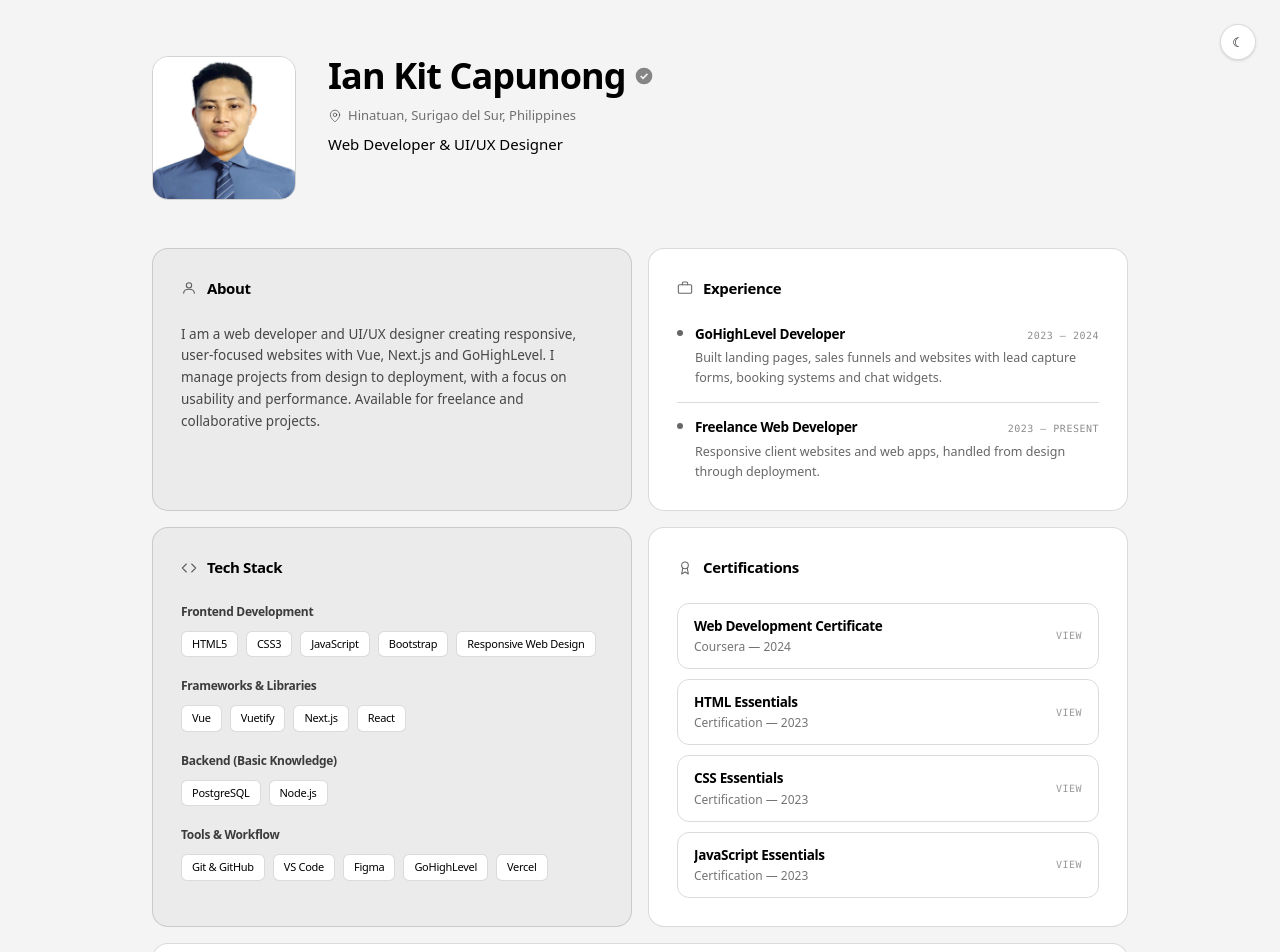
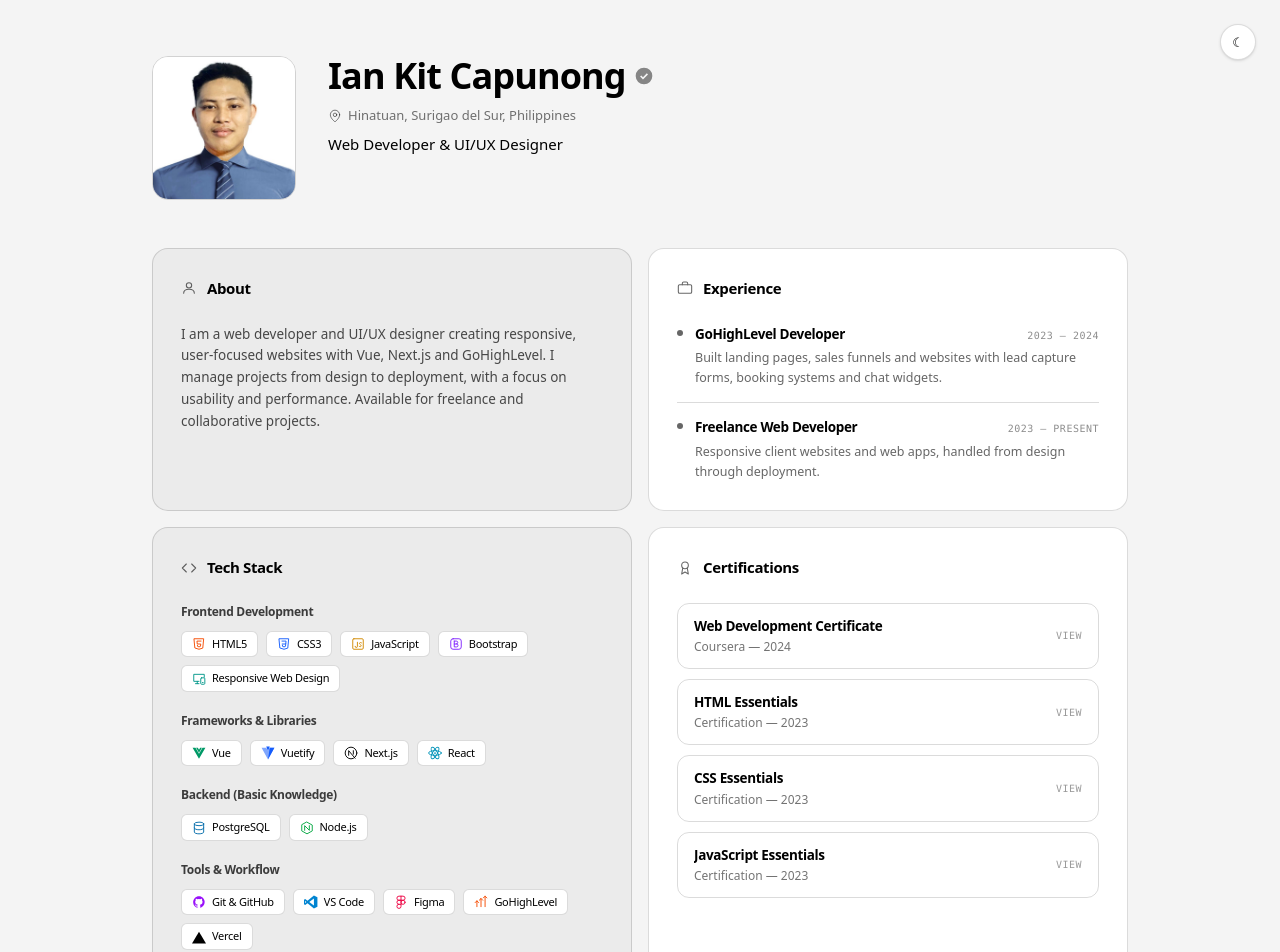
Before and after one commit to iankitcapunong/personweb., a Next.js app: page / in a window 1280 px wide. Shown: the top 952 px of the page. Built offline with nearby package versions, Linux system fonts and the light colour scheme.

Commit message:
add icon and color

```diff
--- a/src/app/globals.css
+++ b/src/app/globals.css
@@ -14,8 +14,7 @@
     "Liberation Mono", monospace;
 }
 
-/* Two colours only. Everything else is one of them at reduced opacity,
-   or a neutral grey mixed from them — no hue is ever introduced. */
+/* Neutral page palette; technology icons add color within their badges. */
 :root {
   --bg: #ffffff;
   --fg: #000000;
@@ -61,6 +60,36 @@ body {
   outline-offset: 2px;
 }
 
+.card-surface {
+  transition: transform 250ms ease, box-shadow 250ms ease,
+    border-color 250ms ease;
+}
+
+.card-surface:focus-within {
+  border-color: color-mix(in oklab, var(--fg) 32%, transparent);
+  box-shadow: 0 12px 32px -16px color-mix(in oklab, var(--fg) 24%, transparent);
+}
+
+@media (hover: hover) and (pointer: fine) {
+  .card-surface:hover {
+    border-color: color-mix(in oklab, var(--fg) 32%, transparent);
+    box-shadow: 0 12px 32px -16px color-mix(in oklab, var(--fg) 24%, transparent);
+  }
+}
+
+@media (hover: hover) and (pointer: fine) and (prefers-reduced-motion: no-preference) {
+  .card-surface:hover:not(:has([role="dialog"])) {
+    transform: translateY(-4px);
+  }
+}
+
+/* Keep the certificate dialog positioned relative to the viewport. */
+.reveal > .card-surface:has([role="dialog"]) {
+  transform: none;
+  animation: none;
+  transition: none;
+}
+
 .reveal {
   opacity: 1;
 }
--- a/src/components/Card.tsx
+++ b/src/components/Card.tsx
@@ -16,7 +16,7 @@ type Props = {
 export default function Card({ title, icon, tinted, fill, action, className = "", children }: Props) {
   return (
     <section
-      className={`rounded-2xl border border-fg/15 p-6 sm:p-7 ${
+      className={`card-surface rounded-2xl border border-fg/15 p-6 sm:p-7 ${
         fill ? "flex flex-col" : ""
       } ${
         tinted ? "bg-tint" : "bg-card"
--- a/src/components/Icon.tsx
+++ b/src/components/Icon.tsx
@@ -2,9 +2,23 @@ type Name =
   | "user" | "briefcase" | "code" | "folder" | "award" | "target"
   | "mail" | "phone" | "message" | "pin" | "chevron" | "external"
   | "image" | "verified" | "file" | "link"
-  | "github" | "linkedin" | "instagram" | "facebook";
+  | "github" | "linkedin" | "instagram" | "facebook"
+  | "html" | "css" | "javascript" | "bootstrap" | "devices"
+  | "vue" | "vuetify" | "nextjs" | "react" | "database" | "nodejs"
+  | "vscode" | "figma" | "growth" | "vercel";
 
 const STROKE: Partial<Record<Name, React.ReactNode>> = {
+  html: <><path d="M4 3h16l-1.5 16L12 21l-6.5-2z" /><path d="M15.5 7h-7l.5 5h6l-.5 4-2.5 1-2.5-1-.2-2" /></>,
+  css: <><path d="M4 3h16l-1.5 16L12 21l-6.5-2z" /><path d="M8.5 7h7l-.5 5H9m6 0-.5 4-2.5 1-2.5-1-.2-2" /></>,
+  javascript: <><rect x="3" y="3" width="18" height="18" rx="2" /><path d="M11 9v7a2 2 0 0 1-4 0m11-6c-3-2-5 1-2 3s1 5-2 3" /></>,
+  bootstrap: <><rect x="3" y="3" width="18" height="18" rx="4" /><path d="M9 7v10h4a2.5 2.5 0 0 0 0-5H9m0-5h3.5a2.5 2.5 0 0 1 0 5" /></>,
+  devices: <><path d="M12 16H3V4h18v5M6 20h6m-3-4v4" /><rect x="15" y="10" width="7" height="11" rx="1.5" /><path d="M18 18h1" /></>,
+  nextjs: <><circle cx="12" cy="12" r="10" /><path d="M8 16V8l11 13m-3-13v6" /></>,
+  react: <><ellipse cx="12" cy="12" rx="11" ry="4" /><ellipse cx="12" cy="12" rx="11" ry="4" transform="rotate(60 12 12)" /><ellipse cx="12" cy="12" rx="11" ry="4" transform="rotate(120 12 12)" /><circle cx="12" cy="12" r="1.5" fill="currentColor" stroke="none" /></>,
+  database: <><ellipse cx="12" cy="5" rx="8" ry="3" /><path d="M4 5v14c0 1.7 3.6 3 8 3s8-1.3 8-3V5M4 12c0 1.7 3.6 3 8 3s8-1.3 8-3" /></>,
+  nodejs: <><path d="m12 2 9 5v10l-9 5-9-5V7z" /><path d="M8 16V8l8 8V8" /></>,
+  figma: <><path d="M12 9H8.5a3.5 3.5 0 0 1 0-7h7a3.5 3.5 0 0 1 0 7H12v10.5a3.5 3.5 0 1 1-3.5-3.5H12M12 2v7H8.5a3.5 3.5 0 0 0 0 7" /><circle cx="15.5" cy="12.5" r="3.5" /></>,
+  growth: <><path d="M5 20V10m-3 3 3-3 3 3M12 20V6m-3 3 3-3 3 3M19 20V2m-3 3 3-3 3 3" /></>,
   user: <><circle cx="12" cy="8" r="4" /><path d="M4 20c0-4 3.6-6 8-6s8 2 8 6" /></>,
   briefcase: <><rect x="2" y="7" width="20" height="13" rx="2" /><path d="M8 7V5a2 2 0 0 1 2-2h4a2 2 0 0 1 2 2v2" /></>,
   code: <path d="M8 6l-6 6 6 6M16 6l6 6-6 6" />,
@@ -24,6 +38,10 @@ const STROKE: Partial<Record<Name, React.ReactNode>> = {
 };
 
 const FILL: Partial<Record<Name, React.ReactNode>> = {
+  vue: <path d="M1 3h5l6 10.4L18 3h5L12 22zm6 0h3l2 3.5L14 3h3l-5 8.7z" />,
+  vuetify: <><path d="M1 3h8l3 6 3-6h8L12 23z" opacity="0.55" /><path d="M9 1h6l-3 8zm3 22 3-20h8z" /></>,
+  vscode: <path d="m17 1 6 3v16l-6 3-11-9-4 3-2-1V8l2-1 4 3zm0 5L9 12l8 6zM2 10v4l2-2z" fillRule="evenodd" />,
+  vercel: <path d="M12 3 24 23H0z" />,
   verified: <path d="M12 2a10 10 0 1 0 0 20 10 10 0 0 0 0-20zm-1.2 14.2-3.5-3.5 1.4-1.4 2.1 2.1 4.6-4.6 1.4 1.4z" />,
   github: <path d="M12 2C6.5 2 2 6.6 2 12.3c0 4.5 2.9 8.3 6.8 9.7.5.1.7-.2.7-.5v-1.7c-2.8.6-3.4-1.4-3.4-1.4-.5-1.2-1.1-1.5-1.1-1.5-.9-.6.1-.6.1-.6 1 .1 1.5 1 1.5 1 .9 1.5 2.3 1.1 2.9.8.1-.7.3-1.1.6-1.4-2.2-.3-4.6-1.1-4.6-5 0-1.1.4-2 1-2.7-.1-.3-.4-1.3.1-2.7 0 0 .8-.3 2.7 1a9.3 9.3 0 0 1 5 0c1.9-1.3 2.7-1 2.7-1 .5 1.4.2 2.4.1 2.7.6.7 1 1.6 1 2.7 0 3.9-2.3 4.7-4.6 5 .4.3.7.9.7 1.9v2.8c0 .3.2.6.7.5 3.9-1.4 6.8-5.2 6.8-9.7C22 6.6 17.5 2 12 2z" />,
   linkedin: <path d="M4.98 3.5A2.5 2.5 0 0 0 2.5 6 2.5 2.5 0 0 0 5 8.5 2.5 2.5 0 0 0 7.5 6 2.5 2.5 0 0 0 4.98 3.5zM3 9h4v12H3zm7 0h3.8v1.7h.1c.5-1 1.8-2 3.7-2 4 0 4.7 2.6 4.7 5.9V21h-4v-5.5c0-1.3 0-3-1.9-3s-2.2 1.4-2.2 2.9V21h-4z" />,
--- a/src/components/TechStackCard.tsx
+++ b/src/components/TechStackCard.tsx
@@ -1,5 +1,28 @@
 import { techStack } from "@/data/site";
 import Card from "./Card";
+import Icon from "./Icon";
+
+const techIcons: Record<string, {
+  name: React.ComponentProps<typeof Icon>["name"];
+  color: string;
+}> = {
+  HTML5: { name: "html", color: "text-orange-600 dark:text-orange-400" },
+  CSS3: { name: "css", color: "text-blue-600 dark:text-blue-400" },
+  JavaScript: { name: "javascript", color: "text-yellow-600 dark:text-yellow-300" },
+  Bootstrap: { name: "bootstrap", color: "text-violet-600 dark:text-violet-400" },
+  "Responsive Web Design": { name: "devices", color: "text-teal-600 dark:text-teal-400" },
+  Vue: { name: "vue", color: "text-emerald-600 dark:text-emerald-400" },
+  Vuetify: { name: "vuetify", color: "text-blue-600 dark:text-blue-400" },
+  "Next.js": { name: "nextjs", color: "text-fg" },
+  React: { name: "react", color: "text-cyan-600 dark:text-cyan-300" },
+  PostgreSQL: { name: "database", color: "text-sky-700 dark:text-sky-400" },
+  "Node.js": { name: "nodejs", color: "text-green-600 dark:text-green-400" },
+  "Git & GitHub": { name: "github", color: "text-purple-600 dark:text-purple-400" },
+  "VS Code": { name: "vscode", color: "text-sky-600 dark:text-sky-400" },
+  Figma: { name: "figma", color: "text-rose-600 dark:text-rose-400" },
+  GoHighLevel: { name: "growth", color: "text-orange-600 dark:text-orange-400" },
+  Vercel: { name: "vercel", color: "text-fg" },
+};
 
 export default function TechStackCard() {
   return (
@@ -14,9 +37,13 @@ export default function TechStackCard() {
               {section.items.map((item) => (
                 <li
                   key={item}
-                  className="rounded-md border border-fg/20 bg-bg px-2.5 py-1 text-[11px] tracking-tight"
+                  className="inline-flex items-center gap-1.5 rounded-md border border-fg/20 bg-bg px-2.5 py-1 text-[11px] tracking-tight"
                 >
-                  {item}
+                  <Icon
+                    name={techIcons[item]?.name ?? "code"}
+                    className={`h-3.5 w-3.5 shrink-0 ${techIcons[item]?.color ?? "text-fg/70"}`}
+                  />
+                  <span>{item}</span>
                 </li>
               ))}
             </ul>
```
